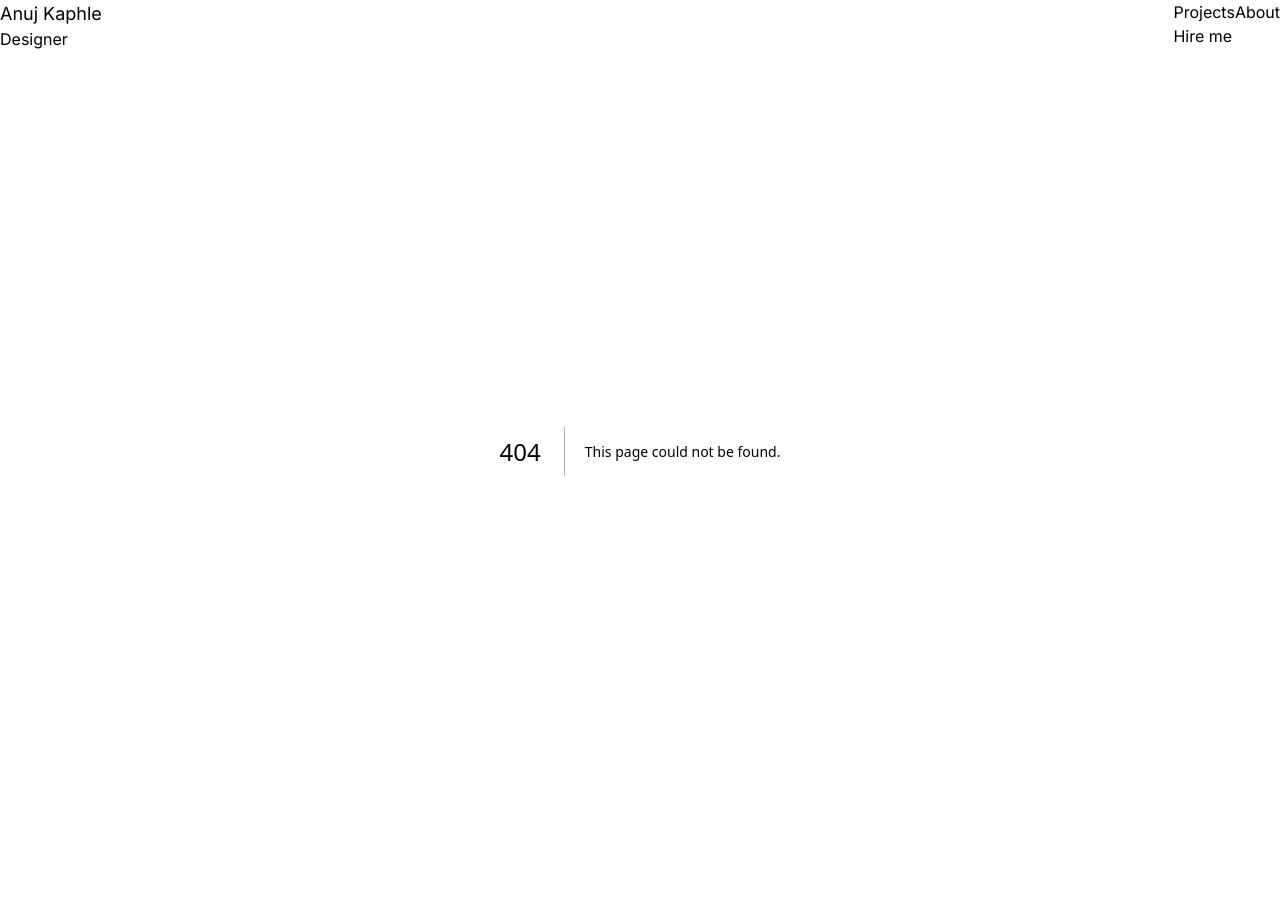
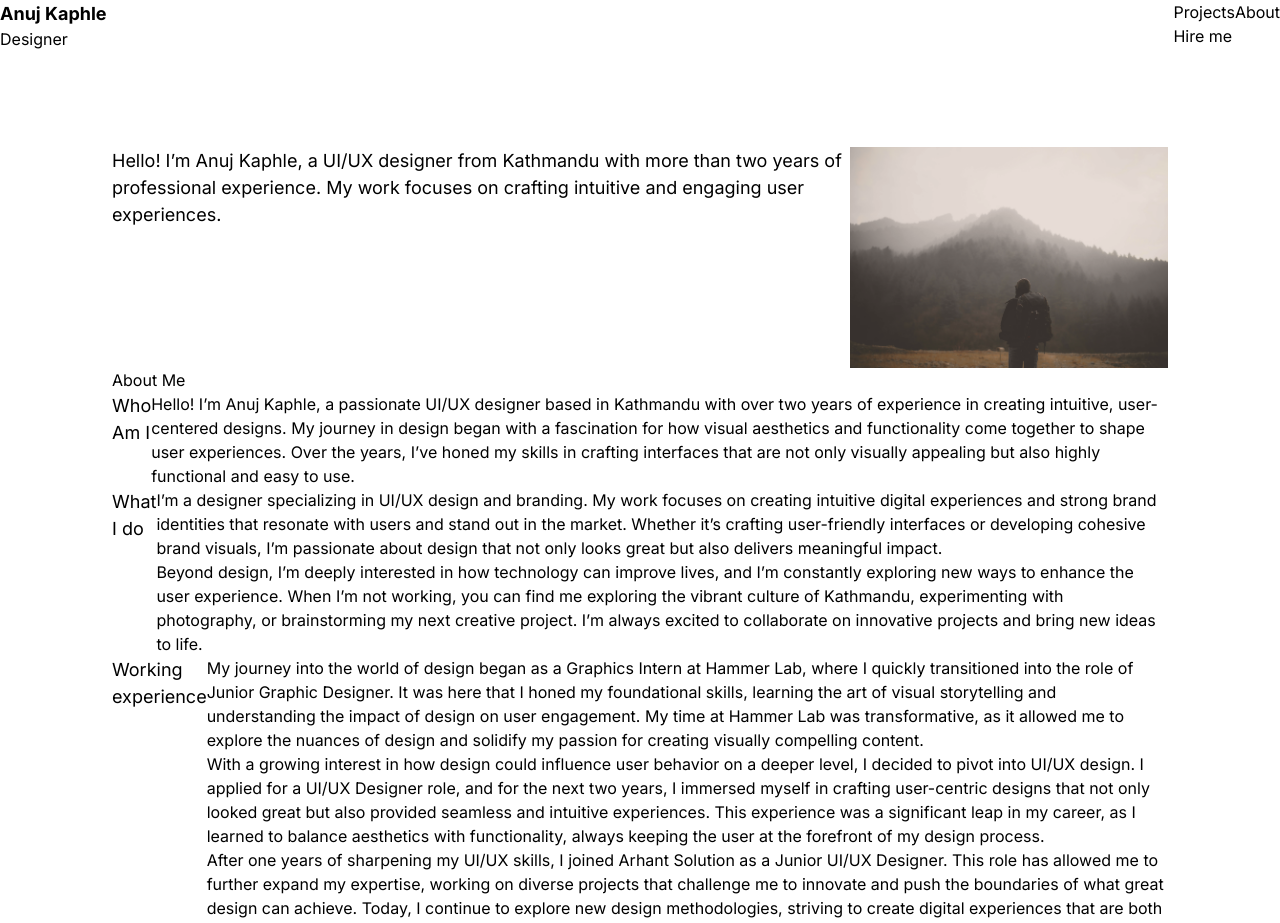
Before and after one commit to ANUJKAPHLE/Portfolio, a Next.js app: page /about in a window 1280 px wide. Before the commit this address had no page. Shown: the top 923 px of the page. Before the commit the page ends 851 px from the top, so only its background shows below. Built offline with nearby package versions, Linux system fonts and the light colour scheme.

Commit message:
working on about page

```diff
--- /dev/null
+++ b/src/Components/About/About.jsx
@@ -0,0 +1,117 @@
+import Image from "next/image";
+import coursera from "@/../public/coursera.png";
+
+const About = () => {
+  return (
+    <div className="pt-14 pb-24 bg-black text-white">
+      <div className="px-28">
+        <div className="mb-3 ">
+          <p className="text-5xl">About Me</p>
+          <div className="w-full h-px my-6 bg-white border-0 " />
+        </div>
+        <div>
+          <div>
+            <div className="flex items-center">
+              <h1 className="w-1/2 text-3xl text-left ">Who Am I</h1>
+              <p className="w-1/2 text-xl">
+                Hello! I’m Anuj Kaphle, a passionate UI/UX designer based in
+                Kathmandu with over two years of experience in creating
+                intuitive, user-centered designs. My journey in design began
+                with a fascination for how visual aesthetics and functionality
+                come together to shape user experiences. Over the years, I’ve
+                honed my skills in crafting interfaces that are not only
+                visually appealing but also highly functional and easy to use.
+              </p>
+            </div>
+            <div className="w-full h-px my-6 bg-white border-0 " />
+          </div>
+          <div>
+            <div className="flex items-center">
+              <h1 className="w-1/2 text-3xl text-left ">What I do</h1>
+              <div className="w-1/2 text-xl">
+                <p>
+                  I’m a designer specializing in UI/UX design and branding. My
+                  work focuses on creating intuitive digital experiences and
+                  strong brand identities that resonate with users and stand out
+                  in the market. Whether it’s crafting user-friendly interfaces
+                  or developing cohesive brand visuals, I’m passionate about
+                  design that not only looks great but also delivers meaningful
+                  impact.
+                </p>
+                <p className="mt-6">
+                  Beyond design, I’m deeply interested in how technology can
+                  improve lives, and I’m constantly exploring new ways to
+                  enhance the user experience. When I’m not working, you can
+                  find me exploring the vibrant culture of Kathmandu,
+                  experimenting with photography, or brainstorming my next
+                  creative project. I’m always excited to collaborate on
+                  innovative projects and bring new ideas to life.
+                </p>
+              </div>
+            </div>
+            <div className="w-full h-px my-6 bg-white border-0 " />
+          </div>
+          <div>
+            <div className="flex items-center">
+              <h1 className="w-1/2 text-3xl text-left ">Working experience</h1>
+              <div className="w-1/2 text-xl">
+                <p>
+                  My journey into the world of design began as a Graphics Intern
+                  at Hammer Lab, where I quickly transitioned into the role of
+                  Junior Graphic Designer. It was here that I honed my
+                  foundational skills, learning the art of visual storytelling
+                  and understanding the impact of design on user engagement. My
+                  time at Hammer Lab was transformative, as it allowed me to
+                  explore the nuances of design and solidify my passion for
+                  creating visually compelling content.
+                </p>
+                <p className="mt-6">
+                  With a growing interest in how design could influence user
+                  behavior on a deeper level, I decided to pivot into UI/UX
+                  design. I applied for a UI/UX Designer role, and for the next
+                  two years, I immersed myself in crafting user-centric designs
+                  that not only looked great but also provided seamless and
+                  intuitive experiences. This experience was a significant leap
+                  in my career, as I learned to balance aesthetics with
+                  functionality, always keeping the user at the forefront of my
+                  design process.
+                </p>
+                <p className="mt-6">
+                  After one years of sharpening my UI/UX skills, I joined Arhant
+                  Solution as a Junior UI/UX Designer. This role has allowed me
+                  to further expand my expertise, working on diverse projects
+                  that challenge me to innovate and push the boundaries of what
+                  great design can achieve. Today, I continue to explore new
+                  design methodologies, striving to create digital experiences
+                  that are both beautiful and highly functional.
+                </p>
+              </div>
+            </div>
+            <div className="w-full h-px my-6 bg-white border-0 " />
+          </div>
+          <div>
+            <div className="flex items-center">
+              <h1 className="w-1/2 text-3xl text-left ">Design course</h1>
+              <div className="w-1/2 text-xl">
+                <Image src={coursera} className="pt-8 pb-14 pr-36" />
+                <p>
+                  I have completed the Google UX Design course, where I gained
+                  in-depth knowledge and practical skills in user experience
+                  design. The course covered essential topics like user
+                  research, wireframing, prototyping, and usability testing. It
+                  also provided hands-on experience with industry-standard tools
+                  and methodologies, allowing me to further enhance my ability
+                  to create user-centered designs that are both functional and
+                  visually appealing.
+                </p>
+              </div>
+            </div>
+            <div className="w-full h-px my-6 bg-white border-0  " />
+          </div>
+        </div>
+      </div>
+    </div>
+  );
+};
+
+export default About;
--- a/src/Components/Header/Header.jsx
+++ b/src/Components/Header/Header.jsx
@@ -12,8 +12,8 @@ const Header = () => {
 
         <div className="hidden lg:flex justify-between gap-16 font-semibold">
           <div className=" flex gap-16 pt-4">
-            <div className="cursor-pointer">Projects</div>
-            <div className="cursor-pointer">About</div>
+            <div>Projects</div>
+            <a href="/about">About</a>
           </div>
           <Button
             type="submit"
--- /dev/null
+++ b/src/Components/Profile/Profile.jsx
@@ -0,0 +1,25 @@
+import Image from "next/image";
+import bgImage from "@/../public/bg_Image.png";
+
+const Profile = () => {
+  return (
+    <div className="flex justify-between pt-24 px-28 mb-56 ">
+      <h1 className="text-3xl w-3/4 mt-6 mb-4">
+        Hello! I’m Anuj Kaphle, a UI/UX designer from Kathmandu with more than
+        two years of professional experience. My work focuses on crafting
+        intuitive and engaging user experiences.
+      </h1>
+      <div className="w-3/4 h-80 relative ">
+        <Image
+          src={bgImage}
+          //   alt=""
+          //   layout="fill"
+          //   objectFit="cover"
+          //   className=""
+        />
+      </div>
+    </div>
+  );
+};
+
+export default Profile;
--- /dev/null
+++ b/src/app/about/page.jsx
@@ -0,0 +1,12 @@
+import Profile from "@/Components/Profile/Profile";
+import About from "@/Components/About/About";
+const page = () => {
+  return (
+    <div>
+      <Profile />
+      <About />
+    </div>
+  );
+};
+
+export default page;
--- a/src/app/page.tsx
+++ b/src/app/page.tsx
@@ -5,8 +5,8 @@ import ContentStrategist from "@/Components/contentStrategist/ContentStrategist"
 export default function Home() {
   return (
     <div className="flex pt-24 px-28 justify-between">
-      <div className="text-3xl w-6/12">
-        <p>Hey There! 👋</p>
+      <div className="text-4xl w-7/12">
+        <p className="font-bold">Hey There! 👋</p>
         <p className="pt-5 ">
           Welcome to my portfolio! As a designer, I specialize in creating
           intuitive and visually appealing digital experiences
```
Also changed, not shown: src/Components/contentStrategist/ContentStrategist.jsx (+4 -4 lines), public/bg_Image.png (added), public/coursera.png (added).
